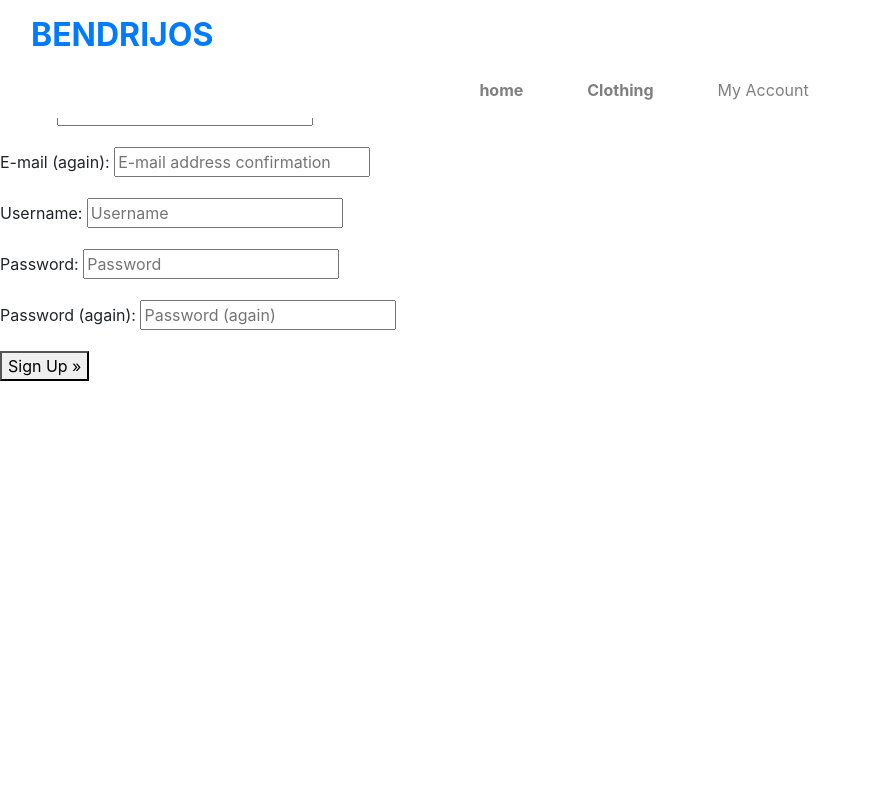
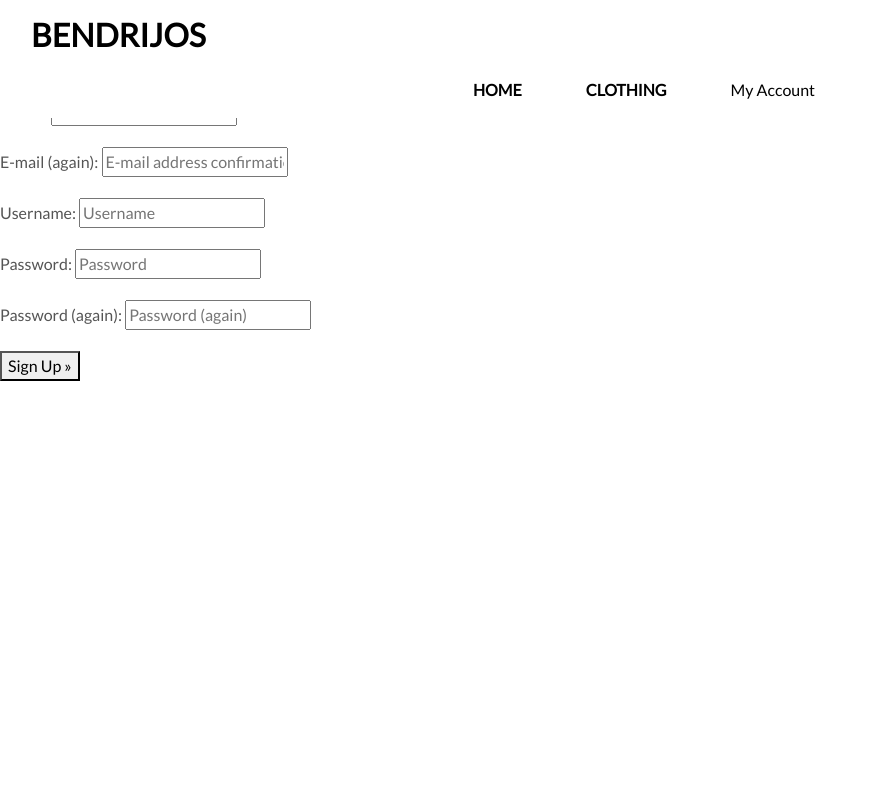
Before and after one commit to bruzgus1/bendrijos, a Django app: page /accounts/signup/ in a window 1280 px wide. Shown: the whole page, without its empty margins (0-876 px from the left). Run offline with Django 3.2, Linux system fonts and the light colour scheme; some libraries are stand-ins or nearby versions.

Commit message:
added basic styles

```diff
--- a/bendrijos/settings.py
+++ b/bendrijos/settings.py
@@ -155,6 +155,8 @@ USE_TZ = True
 
 STATIC_URL = '/static/'
 
+STATICFILES_DIRS = (os.path.join(BASE_DIR, 'static'),)
+
 # Default primary key field type
 # https://docs.djangoproject.com/en/3.2/ref/settings/#default-auto-field
 
--- /dev/null
+++ b/static/css/base.css
@@ -0,0 +1,57 @@
+html {
+    height: 100%;
+}
+
+body {
+    height: calc(100vh - 164px);
+    color: #555;
+    font-family: 'Lato';
+}
+
+
+.logo-font {
+    text-transform: uppercase;
+}
+
+.main-logo-link {
+    width: fit-content;
+}
+
+
+
+.btn-black {
+    background: black;
+    color: white;
+}
+
+.text-black {
+    color: #000 !important;
+}
+
+.border-black {
+    border: 1px solid black !important;
+}
+
+/* -------------------------------- Media Queries */
+
+/* Slightly larger container on xl screens */
+@media (min-width: 1200px) {
+    .container {
+        max-width: 80%;
+    }
+}
+
+/* fixed top navbar only on medium and up */
+@media (min-width: 992px) {
+    .fixed-top-desktop-only {
+        position: fixed;
+        top: 0;
+        right: 0;
+        left: 0;
+        z-index: 1030;
+    }
+
+    .header-container {
+        padding-top: 164px;
+    }
+}
--- a/templates/base.html
+++ b/templates/base.html
@@ -17,6 +17,8 @@
     {% block corecss %}
     <link rel="stylesheet" href="https://stackpath.bootstrapcdn.com/bootstrap/4.4.1/css/bootstrap.min.css"
         integrity="sha384-Vkoo8x4CGsO3+Hhxv8T/Q5PaXtkKtu6ug5TOeNV6gBiFeWPGFN9MuhOf23Q9Ifjh" crossorigin="anonymous">
+    <link rel="stylesheet" href="https://fonts.googleapis.com/css?family=Lato&display=swap">
+    <link rel="stylesheet" href="{% static 'css/base.css' %}">
     {% endblock %}
 
     {% block extra_css %}
```
Also changed, not shown: home/templates/home/index.html (+8 -0 lines).
